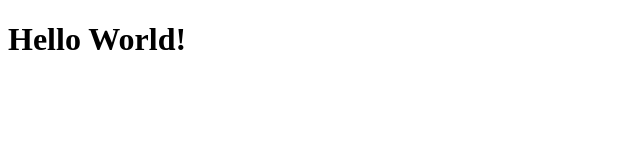
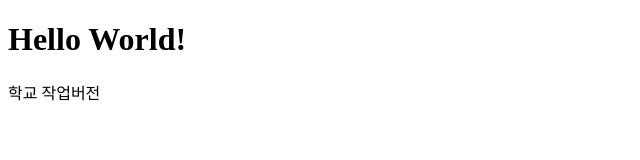
Before and after one commit to repository-mskang/gitTest, a plain HTML site: page index.html in a window 1280 px wide. Shown: the whole page, without its empty margins (0-640 px from the left). Drawn offline with Linux system fonts and the light colour scheme.

Commit message:
학교작업완료

```diff
--- a/index.html
+++ b/index.html
@@ -8,5 +8,6 @@
 </head>
 <body>
     <h1>Hello World!</h1>
+    <p>학교 작업버전</p>
 </body>
 </html>
```
